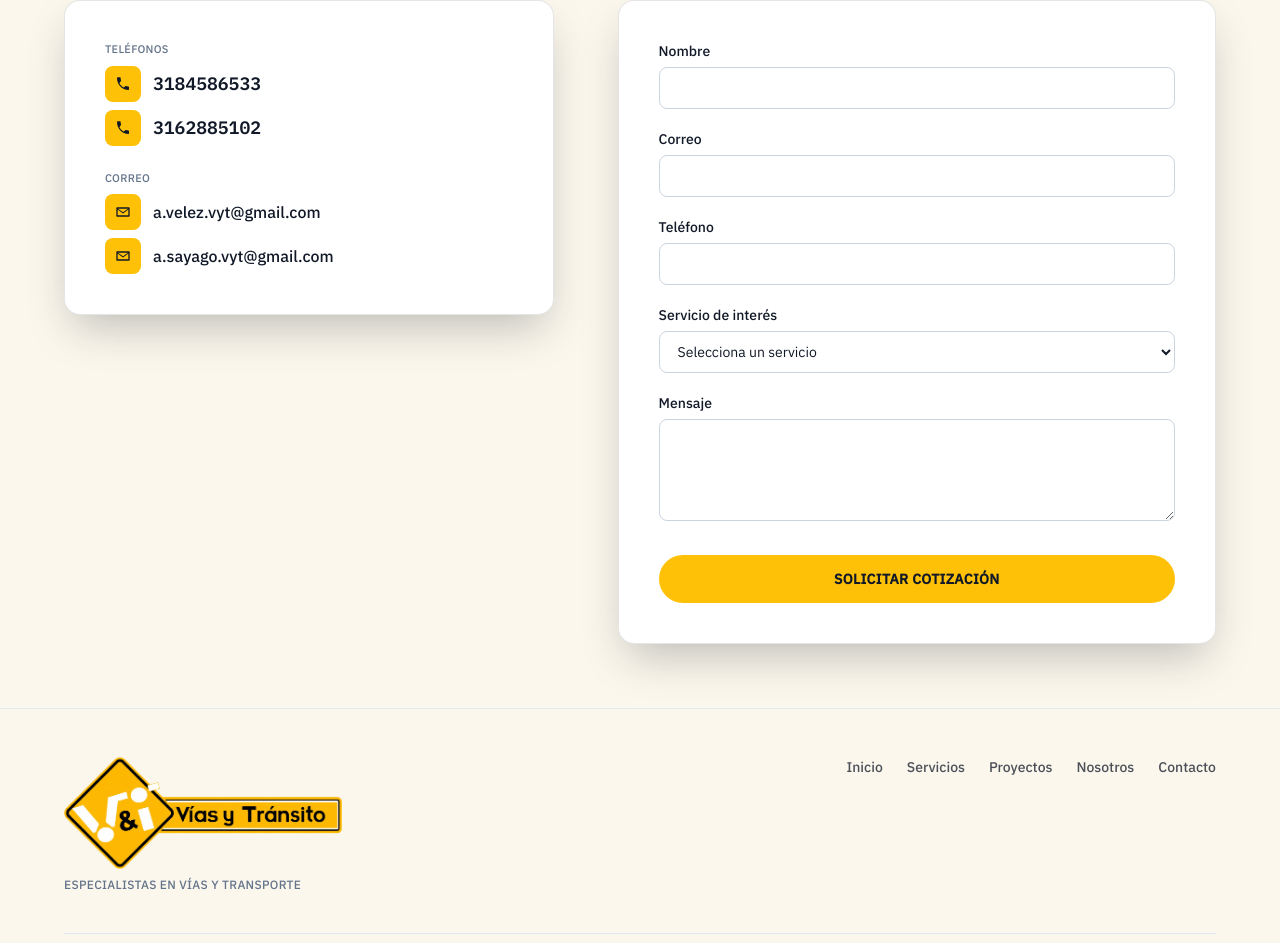
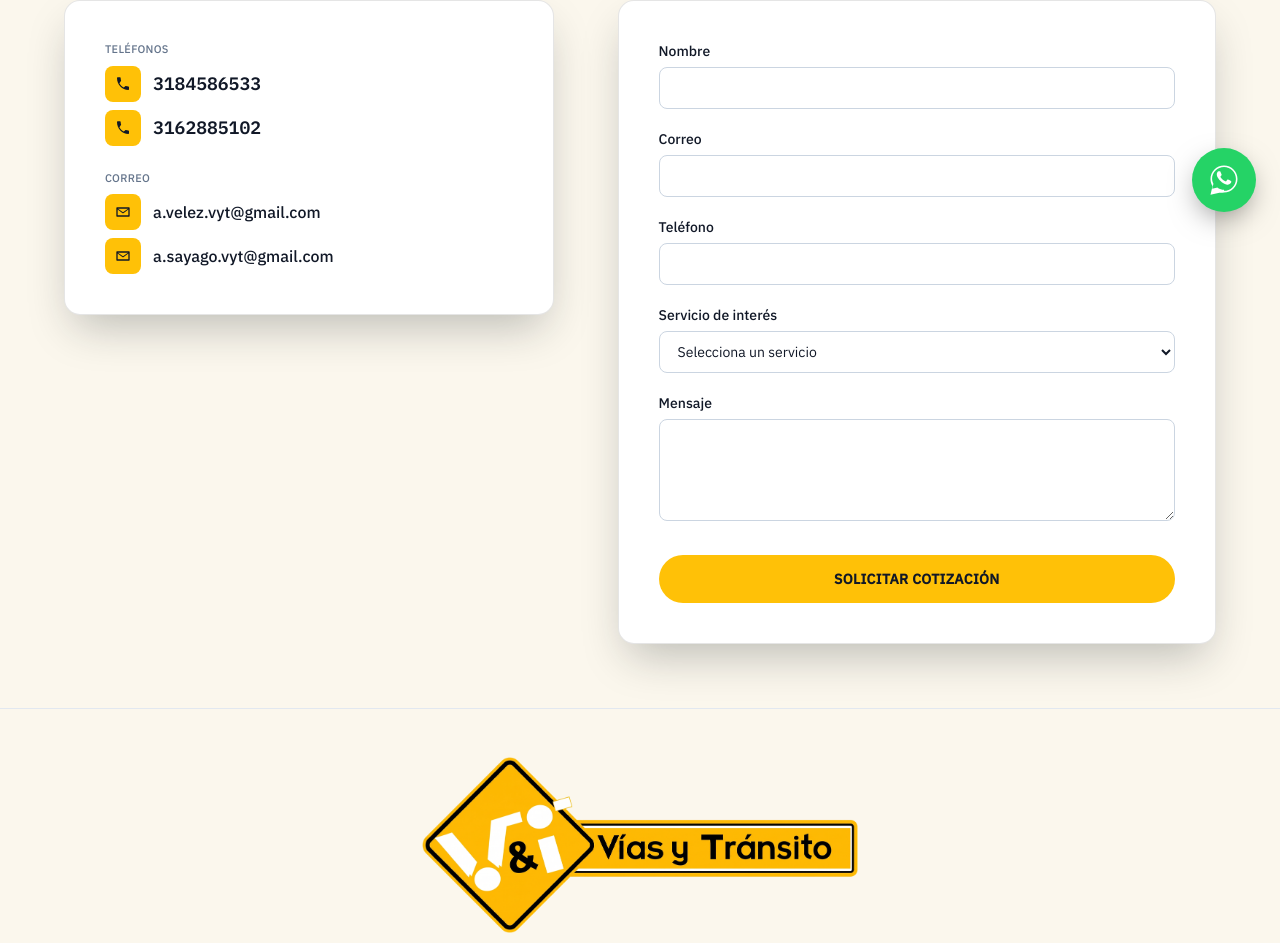
Before and after one commit to asayagovyt-ctrl/Vias-y-transito-web, a Next.js app: page /contacto in a window 1280 px wide. Shown: the part 564-1507 px from the top of the page. Built offline with nearby package versions, Linux system fonts and the light colour scheme.

Commit message:
Quitar links de navegacion del footer, centrar y agrandar el logo
Ademas se agrega un boton flotante de WhatsApp visible en todas las
paginas. El numero queda pendiente de confirmar por el cliente.

```diff
--- a/app/layout.tsx
+++ b/app/layout.tsx
@@ -1,5 +1,6 @@
 import type { Metadata } from "next";
 import { Sora, IBM_Plex_Sans, IBM_Plex_Mono } from "next/font/google";
+import { WhatsAppButton } from "@/components/layout/WhatsAppButton";
 import "../styles/globals.css";
 
 const sora = Sora({
@@ -37,6 +38,7 @@ export default function RootLayout({
         className={`${sora.variable} ${plexSans.variable} ${plexMono.variable} font-sans antialiased`}
       >
         {children}
+        <WhatsAppButton />
       </body>
     </html>
   );
--- a/components/layout/Footer.tsx
+++ b/components/layout/Footer.tsx
@@ -1,31 +1,20 @@
 import Image from "next/image";
-import { navLinks } from "@/constants/nav";
 import { company } from "@/constants/company";
 
 export function Footer() {
   return (
     <footer className="relative border-t border-slate-200 px-6 py-12 sm:px-10">
-      <div className="relative mx-auto flex max-w-6xl flex-col gap-8 sm:flex-row sm:items-start sm:justify-between">
-        <div>
+      <div className="relative mx-auto flex max-w-6xl flex-col items-center text-center">
         <Image
           src="/images/logo-mark.png"
           alt={company.legalName}
           width={1195}
           height={482}
-            className="h-20 w-auto sm:h-28"
+          className="h-32 w-auto sm:h-44"
         />
-          <p className="mt-2 text-xs font-medium uppercase tracking-wide text-brand-grey">
+        <p className="mt-3 text-xs font-medium uppercase tracking-wide text-brand-grey">
           {company.tagline}
         </p>
-        </div>
-
-        <nav className="flex flex-wrap gap-x-6 gap-y-2 text-sm font-medium text-brand-ink">
-          {navLinks.map((link) => (
-            <a key={link.href} href={link.href} className="opacity-75 hover:opacity-100">
-              {link.label}
-            </a>
-          ))}
-        </nav>
       </div>
 
       <div className="relative mx-auto mt-10 max-w-6xl border-t border-slate-200 pt-6 text-xs text-brand-grey">
--- /dev/null
+++ b/components/layout/WhatsAppButton.tsx
@@ -0,0 +1,17 @@
+import { company } from "@/constants/company";
+
+export function WhatsAppButton() {
+  return (
+    <a
+      href={`https://wa.me/${company.whatsappNumber}`}
+      target="_blank"
+      rel="noopener noreferrer"
+      aria-label="Escríbenos por WhatsApp"
+      className="fixed bottom-6 right-6 z-40 flex h-14 w-14 items-center justify-center rounded-full bg-[#25D366] text-white shadow-[0_10px_30px_-8px_rgba(0,0,0,0.5)] transition-transform hover:scale-110 sm:h-16 sm:w-16"
+    >
+      <svg viewBox="0 0 32 32" fill="currentColor" className="h-8 w-8 sm:h-9 sm:w-9" aria-hidden="true">
+        <path d="M16.004 3C9.377 3 4 8.373 4 15c0 2.34.663 4.523 1.812 6.377L4 29l7.86-1.767A11.94 11.94 0 0 0 16.004 27C22.63 27 28 21.627 28 15S22.63 3 16.004 3Zm0 21.6c-1.996 0-3.85-.58-5.412-1.58l-.388-.243-4.66 1.048 1.07-4.535-.257-.403A9.55 9.55 0 0 1 5.4 15c0-5.85 4.755-10.6 10.604-10.6 5.848 0 10.596 4.75 10.596 10.6 0 5.85-4.748 10.6-10.596 10.6Zm5.804-7.93c-.317-.16-1.877-.928-2.168-1.034-.29-.106-.502-.16-.714.16-.21.318-.818 1.033-1.003 1.245-.185.212-.37.238-.687.08-.317-.16-1.338-.494-2.548-1.573-.942-.84-1.578-1.878-1.763-2.196-.185-.318-.02-.49.14-.65.144-.143.318-.37.476-.556.16-.185.212-.318.318-.53.106-.212.053-.397-.026-.556-.08-.16-.714-1.72-.978-2.356-.257-.618-.518-.534-.714-.544-.185-.01-.397-.012-.608-.012-.212 0-.556.08-.847.397-.29.318-1.11 1.084-1.11 2.644 0 1.56 1.137 3.067 1.296 3.28.159.212 2.238 3.418 5.42 4.793.758.327 1.35.523 1.812.669.762.242 1.455.208 2.003.126.61-.091 1.877-.767 2.142-1.508.265-.74.265-1.375.185-1.508-.08-.132-.29-.212-.608-.37Z" />
+      </svg>
+    </a>
+  );
+}
--- a/constants/company.ts
+++ b/constants/company.ts
@@ -14,6 +14,8 @@ export const company = {
   aboutIntro:
     "Desde 2008 trabajamos junto a entidades públicas y privadas en la planeación, el diseño y la gestión de proyectos de infraestructura vial en todo el país. Con más de 1.000 proyectos a nivel nacional e internacional, tenemos un equipo capaz de resolver cualquier etapa del proyecto, con rigor técnico y cumplimiento normativo.",
   phones: ["3184586533", "3162885102"],
+  // Pendiente de confirmar por el cliente cuál número usar para el botón de WhatsApp.
+  whatsappNumber: "573184586533",
   emails: ["a.velez.vyt@gmail.com", "a.sayago.vyt@gmail.com"],
   address: "Carrera 43A #14-27, Oficina 702, Medellín, Colombia",
 };
```
Lines whose indentation alone changed are shown as unchanged.
